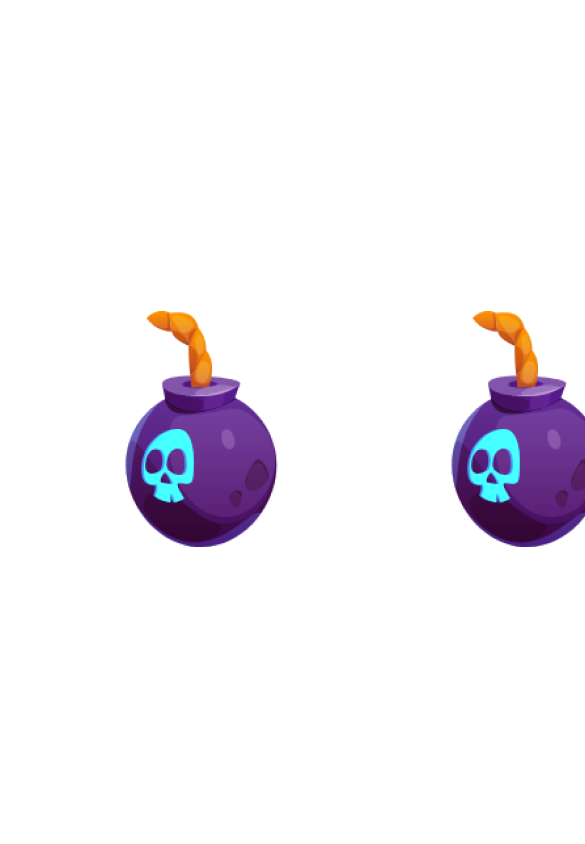
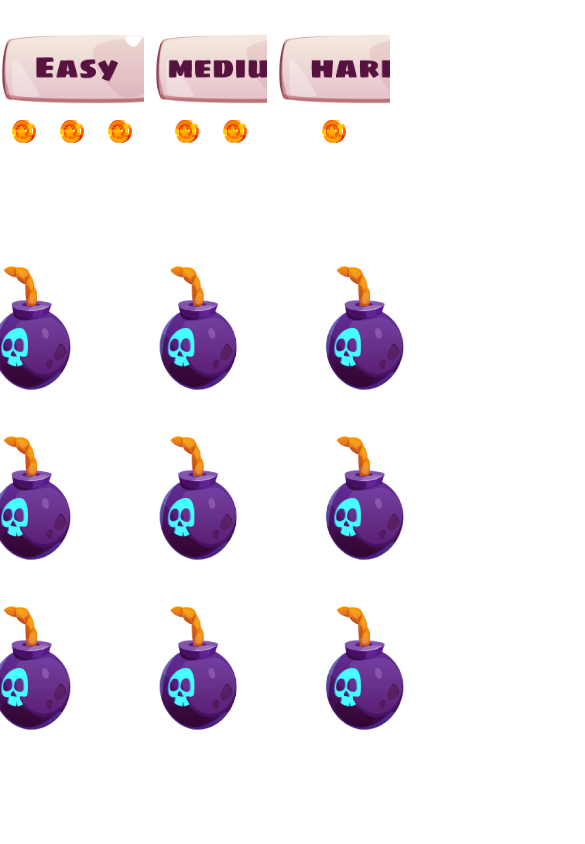
Before and after one commit to portellaluana/bombGame, a plain HTML site: page index.html in a window 390 px wide. Shown: the top 844 px of the page, 585 px wide, since content can reach past the window. Drawn offline with Linux system fonts and the light colour scheme.

Commit message:
feat (bombGame): add difficult

```diff
--- a/index.html
+++ b/index.html
@@ -1,26 +1,74 @@
-<!doctype html>
+<!DOCTYPE html>
 <html lang="pt-br">
   <head>
     <meta charset="UTF-8" />
     <title>Bomba</title>
-    <link rel="stylesheet" href="./style.css">
+    <link rel="stylesheet" href="./style.css" />
   </head>
   <body>
     <section id="container">
-    <p class="level"></p>
-    <div class="bomb-container">
-      <button class="bomb" id="bomb1">
+      <div class="container-difficulty">
+        <div class="content-difficulty">
+          <button class="difficult-buttons" id="easyDifficulty"></button>
+          <div class="container-moedas">
+            <img src="./assets/moeda.png" alt="" />
+            <img src="./assets/moeda.png" alt="" />
+            <img src="./assets/moeda.png" alt="" />
+          </div>
+        </div>
+        <div class="content-difficulty">
+          <button class="difficult-buttons" id="mediumDifficulty"></button>
+          <div class="container-moedas">
+            <img src="./assets/moeda.png" alt="" />
+            <img src="./assets/moeda.png" alt="" />
+          </div>
+        </div>
+        <div class="content-difficulty">
+          <button class="difficult-buttons" id="hardDifficulty"></button>
+          <div class="container-moedas">
+            <img src="./assets/moeda.png" alt="" />
+          </div>
+        </div>
+      </div>
+      <div class="content">
+        <div class="container-bomba">
+          <button class="bomba" id="bomb1">
             <div class="explosion"></div>
-        <img src="./assets/bomba.png" alt="Bomba 1">
+            <img src="./assets/bomba.png" alt="Bomba 1" />
           </button>
-      <button class="bomb" id="bomb2">
+          <button class="bomba" id="bomb2">
             <div class="explosion"></div>
-        <img src="./assets/bomba.png" alt="Bomba 2">
+            <img src="./assets/bomba.png" alt="Bomba 2" />
           </button>
-      <button class="bomb" id="bomb3">
+          <button class="bomba" id="bomb3">
             <div class="explosion"></div>
-        <img src="./assets/bomba.png" alt="Bomba 3">
+            <img src="./assets/bomba.png" alt="Bomba 3" />
           </button>
+          <button class="bomba" id="bomb4">
+            <div class="explosion"></div>
+            <img src="./assets/bomba.png" alt="Bomba 4" />
+          </button>
+          <button class="bomba" id="bomb5">
+            <div class="explosion"></div>
+            <img src="./assets/bomba.png" alt="Bomba 5" />
+          </button>
+          <button class="bomba" id="bomb6">
+            <div class="explosion"></div>
+            <img src="./assets/bomba.png" alt="Bomba 6" />
+          </button>
+          <button class="bomba" id="bomb7">
+            <div class="explosion"></div>
+            <img src="./assets/bomba.png" alt="Bomba 7" />
+          </button>
+          <button class="bomba" id="bomb8">
+            <div class="explosion"></div>
+            <img src="./assets/bomba.png" alt="Bomba 8" />
+          </button>
+          <button class="bomba" id="bomb9">
+            <div class="explosion"></div>
+            <img src="./assets/bomba.png" alt="Bomba 9" />
+          </button>
+        </div>
       </div>
     </section>
     <script src="script.js"></script>
--- a/script.js
+++ b/script.js
@@ -1,48 +1,86 @@
-document.addEventListener('DOMContentLoaded', function() {
-  const bombs = document.querySelectorAll('.bomb');
-  let level = 1;
+document.addEventListener("DOMContentLoaded", function () {
+  const bombs = document.querySelectorAll(".bomba");
 
   class Game {
     constructor() {
-      this.level = 1;
       this.bombs = bombs;
-      this.startLevel();
+      this.difficulty = 3;
+
+      if (this.bombs.length === 0) {
+        console.error("No bombs found in the DOM");
+        return;
+      }
+
+      this.setupDifficulty();
+      this.resetLevel();
     }
 
-    startLevel() {
+    setupDifficulty() {
+      const easyButton = document.getElementById("easyDifficulty");
+      const mediumButton = document.getElementById("mediumDifficulty");
+      const hardButton = document.getElementById("hardDifficulty");
+
+      if (easyButton) {
+        easyButton.addEventListener("click", () => this.selectDifficulty(3, easyButton));
+      }
+      if (mediumButton) {
+        mediumButton.addEventListener("click", () => this.selectDifficulty(2, mediumButton));
+      }
+      if (hardButton) {
+        hardButton.addEventListener("click", () => this.selectDifficulty(1, hardButton));
+      }
+    }
+
+    selectDifficulty(difficulty, button) {
+      this.difficulty = difficulty;
+      console.log(`Selected difficulty: ${difficulty}`);
+      this.resetLevel();
+
+      document.querySelectorAll(".difficulty-button").forEach(btn => {
+        btn.classList.remove("active");
+      });
+
+      button.classList.add("active");
+    }
+
+    resetLevel() {
       this.resetBombs();
       this.bombValues = this.generateBombValues();
 
       this.bombs.forEach((bomb, index) => {
-        const bombInstance = new Bomb(bomb, this.bombValues[index], index, this);
+        const bombInstance = new Bomb(
+          bomb,
+          this.bombValues[index],
+          index,
+          this
+        );
         bombInstance.setupClick();
       });
     }
 
     resetBombs() {
       this.bombs.forEach((bomb) => {
-        const img = bomb.querySelector('img');
-        img.src = './assets/bomba.png';
-        img.style.opacity = '1';
-        bomb.classList.remove('exploding');
-        bomb.querySelector('.explosion').style.display = 'none';
+        const img = bomb.querySelector("img");
+        img.src = "./assets/bomba.png";
+        img.style.opacity = "1";
+        bomb.classList.remove("exploding");
+        bomb.querySelector(".explosion").style.display = "none";
       });
     }
 
     generateBombValues() {
-      let values = [0, 0, 0];
-      const randomIndex = Math.floor(Math.random() * 3);
-      values[randomIndex] = 1;
+      let values = [0, 0, 0, 0, 0, 0, 0, 0, 0];
+      let count = 0;
+
+      while (count < this.difficulty) {
+        const randomIndex = Math.floor(Math.random() * 9);
+        if (values[randomIndex] === 0) {
+          values[randomIndex] = 1;
+          count++;
+        }
+      }
+
       return values;
-    }
-
-    nextLevel() {
-      this.level++;
-      if (this.level <= 4) {
-        setTimeout(() => this.startLevel(), 1000);
-      } else {
-        alert('Fim do jogo!');
-      }
     }
   }
 
@@ -55,36 +93,49 @@ document.addEventListener('DOMContentLoaded', function() {
     }
 
     setupClick() {
-      this.element.addEventListener('click', () => this.handleBombClick());
+      this.element.addEventListener("click", () => this.handleBombClick());
     }
 
     handleBombClick() {
-      console.log('Bomb clicked');
-      this.element.classList.add('exploding');
-      const explosion = this.element.querySelector('.explosion');
-      explosion.style.display = 'block';
-      explosion.style.animation = 'explode 1s steps(6) forwards';
+      this.game.bombs.forEach((bomb) => {
+        bomb.style.pointerEvents = "none";
+      });
+
+      this.element.classList.add("exploding");
+      const explosion = this.element.querySelector(".explosion");
+      explosion.style.display = "block";
+      explosion.style.animation = "explode 1s steps(6) forwards";
 
       setTimeout(() => {
-        const img = this.element.querySelector('img');
-        img.src = this.value === 1 ? './assets/moeda.png' : './assets/caveira.png';
+        const img = this.element.querySelector("img");
+        img.src =
+          this.value === 1 ? "./assets/moeda.png" : "./assets/caveira.png";
       }, 500);
 
       setTimeout(() => {
-        explosion.style.display = 'none';
+        explosion.style.display = "none";
         this.showOtherBombs();
       }, 1000);
     }
 
     showOtherBombs() {
-      this.game.bombs.forEach((bomb, idx) => {
-        if (idx !== this.index) {
-          const img = bomb.querySelector('img');
-          img.src = this.game.bombValues[idx] === 1 ? './assets/moeda.png' : './assets/caveira.png';
+      this.game.bombs.forEach((bomb, i) => {
+        if (i !== this.index) {
+          const img = bomb.querySelector("img");
+          img.src =
+            this.game.bombValues[i] === 1
+              ? "./assets/moeda.png"
+              : "./assets/caveira.png";
         }
       });
 
-      setTimeout(() => this.game.nextLevel(), 1000);
+      setTimeout(() => {
+        this.game.resetLevel();
+
+        this.game.bombs.forEach((bomb) => {
+          bomb.style.pointerEvents = "auto";
+        });
+      }, 1000);
     }
   }
 
--- a/style.css
+++ b/style.css
@@ -1,32 +1,62 @@
 body {
   font-family: "Roboto", sans-serif;
   display: flex;
-  justify-content: center;
-  align-items: center;
   padding: 0;
   margin: 0;
   width: 100vw;
   height: 100vh;
 }
-
-.bomb-container {
+.content {
   display: flex;
-  justify-content: space-around;
-  width: 50%;
+  justify-content: center;
+  align-items: center;
+  height: 98vh;
+  width: 98vh;
+}
+#container {
+  display: flex;
+  align-items: center;
+  justify-content: center;
+  width: 100%;
+  height: 100%;
+}
+.container-difficulty{
+  display: inline-flex;
+  flex-direction: column;
+  gap: 50px;
+}
+.container-moedas{
+    display: flex;
+    justify-content: center;
+}
+.container-moedas img{
+  width: 48px;
+}
+.content-difficulty{
+  display: inline-flex;
+  flex-direction: column;
+  justify-content: center;
+}
+.container-bomba {
+  grid-template-columns: repeat(3, 1fr);
+  display: inline-grid;
+  width: 100%;
 }
 
-.bomb {
+.bomba {
   position: relative;
   background: none;
   border: none;
   padding: 0;
   cursor: pointer;
   z-index: 1;
+  width: 100%;
+  height: 100%;
 }
 
-.bomb img {
-  width: 326px; /* ajuste conforme necessário */
-  height: 326px; /* ajuste conforme necessário */
+.bomba img {
+  width: 100%;
+  height: 100%;
 }
 
 .explosion {
@@ -35,21 +65,87 @@ body {
   left: 0;
   width: 100%;
   height: 100%;
-  display: none; /* Esconde a explosão inicialmente */
+  display: none;
   background-size: cover;
-  z-index: 2; /* Certifique-se de que a explosão esteja na frente */
+  z-index: 2;
 }
 
 @keyframes explode {
-  0% { background-image: url('./assets/explosao1.png'); }
-  16.67% { background-image: url('./assets/explosao2.png'); }
-  33.33% { background-image: url('./assets/explosao3.png'); }
-  50% { background-image: url('./assets/explosao4.png'); }
-  66.67% { background-image: url('./assets/explosao5.png'); }
-  83.33% { background-image: url('./assets/explosao6.png'); }
-  100% { background-image: url('./assets/explosao6.png'); }
+  0% {
+    background-image: url("./assets/explosao1.png");
+  }
+  16.67% {
+    background-image: url("./assets/explosao2.png");
+  }
+  33.33% {
+    background-image: url("./assets/explosao3.png");
+  }
+  50% {
+    background-image: url("./assets/explosao4.png");
+  }
+  66.67% {
+    background-image: url("./assets/explosao5.png");
+  }
+  83.33% {
+    background-image: url("./assets/explosao6.png");
+  }
+  100% {
+    background-image: url("./assets/explosao6.png");
+  }
 }
 
-.bomb.exploding .explosion {
+.bomba.exploding .explosion {
   animation: explode 1s steps(6) forwards;
 }
+
+
+
+.difficult-buttons{
+  border: none;
+  height: 64px;
+  background-color: transparent;
+  background-size: cover;
+  cursor: pointer;
+  filter: grayscale(50%);
+}
+.difficult-buttons:hover{
+  filter: grayscale(0);
+}
+.active{
+  filter: grayscale(0);
+}
+#easyDifficulty{
+  background-image: url(./assets/easy.png);
+}
+#mediumDifficulty{
+  background-image: url(./assets/medium.png);
+
+}
+#hardDifficulty{
+  background-image: url(./assets/hard.png);
+}
+
+@media (max-width: 740px) {
+  #container {
+    display: inline-flex;
+    flex-direction: column;
+  }
+
+  .container-bomba {
+    max-width: 500px;
+}
+.container-difficulty {
+  width: 100vw;
+  display: flex;
+  flex-direction: row;
+  justify-content: space-between;
+  gap: 10px;
+}
+.content-difficulty {
+  width: 100%;
+}
+.difficult-buttons {
+  margin-top: 34px;
+  height: 70px;
+}
+}
```
Also changed, not shown: assets/easy.png (added), assets/hard.png (added), assets/medium.png (added). Lines whose indentation alone changed are shown as unchanged.
